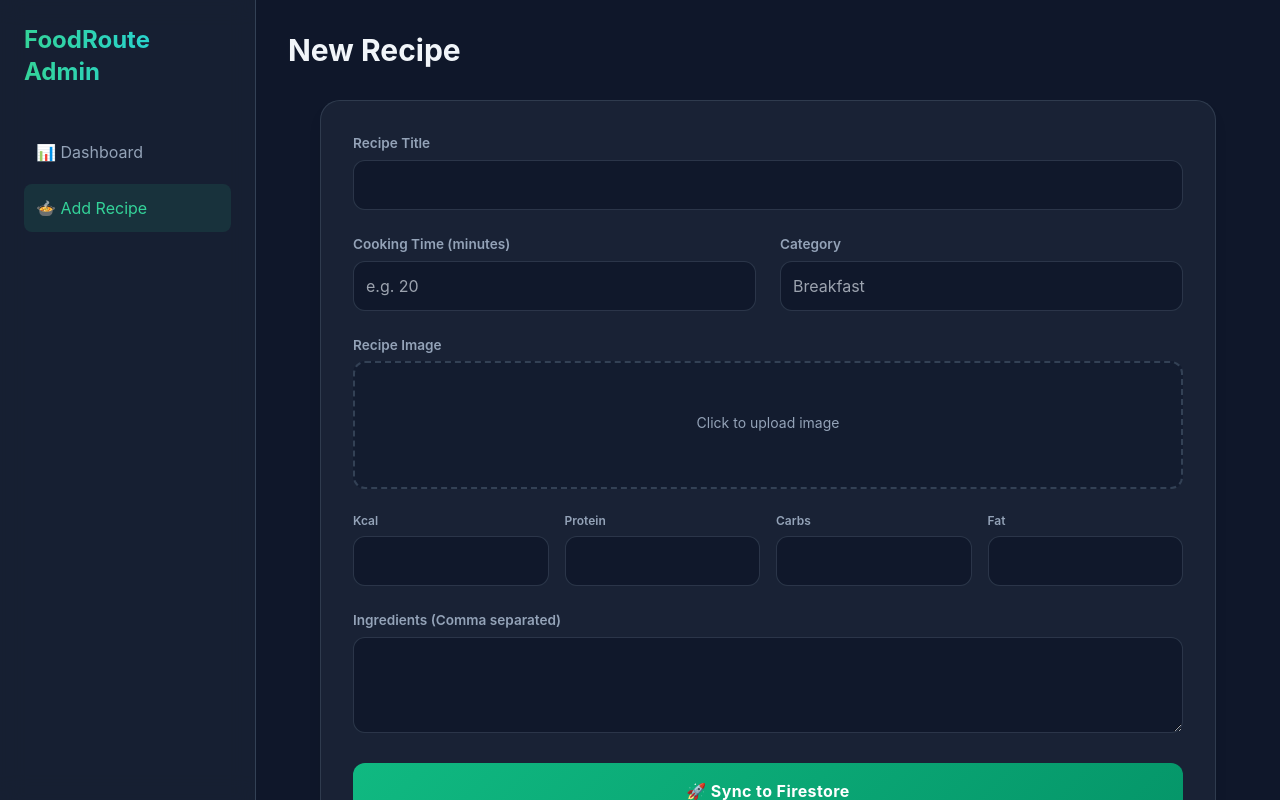
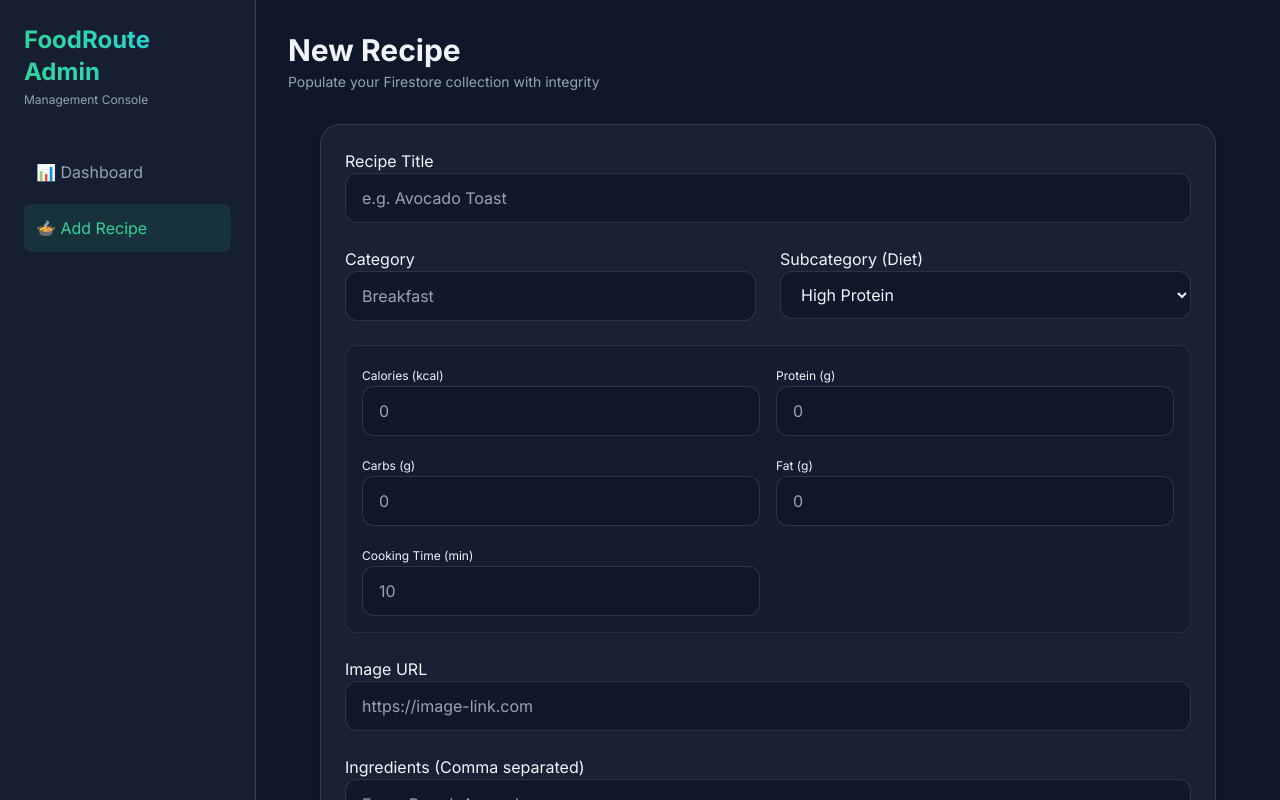
Before and after one commit to abdullahamir-dev/foodroute-admin-panel, a plain HTML site: page recipes.html in a window 1280 px wide. Drawn offline with nearby package versions, Linux system fonts and the light colour scheme.

Commit message:
changes made

```diff
--- a/css/style.css
+++ b/css/style.css
@@ -105,32 +105,3 @@ main > div {
 .animate-page {
     animation: fadeIn 0.6s ease-out forwards;
 }
-
-
-
-
-/* FoodRoute Master Theme */
-body { background-color: #0f172a; }
-.stat-card {
-    background: rgba(30, 41, 59, 0.7);
-    backdrop-filter: blur(10px);
-    border: 1px solid rgba(71, 85, 105, 0.5);
-    border-radius: 1.25rem;
-    padding: 2rem;
-}
-.label-style { display: block; color: #94a3b8; font-size: 0.85rem; font-weight: 600; margin-bottom: 0.4rem; }
-.input-style {
-    background: rgba(15, 23, 42, 0.8) !important;
-    border: 1px solid rgba(71, 85, 105, 0.5) !important;
-    color: white !important;
-    border-radius: 0.75rem;
-    padding: 0.75rem;
-}
-.btn-primary {
-    background: linear-gradient(135deg, #10b981 0%, #059669 100%);
-    color: white;
-    font-weight: 700;
-    border-radius: 0.75rem;
-    transition: all 0.3s;
-}
-.btn-primary:hover:not(:disabled) { transform: translateY(-2px); box-shadow: 0 10px 15px -3px rgba(16, 185, 129, 0.4); }
--- a/js/firestore.js
+++ b/js/firestore.js
@@ -1,6 +1,5 @@
 import { initializeApp } from "https://www.gstatic.com/firebasejs/10.7.1/firebase-app.js";
 import { getFirestore, collection, addDoc, serverTimestamp } from "https://www.gstatic.com/firebasejs/10.7.1/firebase-firestore.js";
-import { getStorage, ref, uploadBytes, getDownloadURL } from "https://www.gstatic.com/firebasejs/10.7.1/firebase-storage.js";
 
 const firebaseConfig = {
     apiKey: "AIzaSyBmBfjq_BmM4d7T-aJyzKmXG1AQ-wn4LIY",
@@ -13,54 +12,40 @@ const firebaseConfig = {
 
 const app = initializeApp(firebaseConfig);
 const db = getFirestore(app);
-const storage = getStorage(app);
-
-// File Status Update
-document.getElementById('image_file').addEventListener('change', (e) => {
-    const fileName = e.target.files[0]?.name;
-    if (fileName) document.getElementById('file-status').innerText = `Selected: ${fileName}`;
-});
 
 document.getElementById('recipeForm').addEventListener('submit', async (e) => {
     e.preventDefault();
     const btn = document.getElementById('submitBtn');
-    const imageFile = document.getElementById('image_file').files[0];
-
     btn.disabled = true;
-    btn.innerText = "Uploading Image...";
+    btn.innerText = "⏳ Syncing...";
 
     try {
-        let finalImageUrl = "";
+        // Converting String to List<String> for Ingredients
+        const ingredientsStr = document.getElementById('ingredients').value;
+        const ingredientsArray = ingredientsStr ? ingredientsStr.split(',').map(i => i.trim()) : [];
 
-        // Step 1: Upload to Firebase Storage
-        if (imageFile) {
-            const storageRef = ref(storage, `recipe_images/${Date.now()}_${imageFile.name}`);
-            const snapshot = await uploadBytes(storageRef, imageFile);
-            finalImageUrl = await getDownloadURL(snapshot.ref);
-        }
-
-        btn.innerText = "Syncing Firestore...";
-
-        // Step 2: Save Document
-        await addDoc(collection(db, "recipes"), {
+        const recipeData = {
             title: document.getElementById('title').value,
-            cooking_time: parseInt(document.getElementById('cooking_time').value) || 0,
             category: document.getElementById('category').value,
+            subcategory: document.getElementById('subcategory').value,
             calories: parseInt(document.getElementById('calories').value) || 0,
             protein: parseInt(document.getElementById('protein').value) || 0,
             carbs: parseInt(document.getElementById('carbs').value) || 0,
             fat: parseInt(document.getElementById('fat').value) || 0,
-            image_url: finalImageUrl, // Dynamic link saved here
-            ingredients: document.getElementById('ingredients').value.split(',').map(i => i.trim()),
+            cooking_time: parseInt(document.getElementById('cooking_time')) || 0,
+            image_url: document.getElementById('image_url').value,
+            ingredients: ingredientsArray,
+            steps: [], // Default empty list
             created_at: serverTimestamp()
-        });
+        };
 
-        alert("Success! Recipe uploaded and image synced.");
+        await addDoc(collection(db, "recipes"), recipeData);
+
+        alert("Success! Recipe is now live on FoodRoute App.");
         e.target.reset();
-        document.getElementById('file-status').innerText = "Click to upload image";
     } catch (err) {
         console.error(err);
-        alert("Upload failed. Check Firebase Storage rules.");
+        alert("Error: Data integrity check failed.");
     } finally {
         btn.disabled = false;
         btn.innerText = "🚀 Sync to Firestore";
--- a/recipes.html
+++ b/recipes.html
@@ -2,71 +2,99 @@
 <html lang="en">
 <head>
     <meta charset="UTF-8">
+    <meta name="viewport" content="width=device-width, initial-scale=1.0">
     <title>FoodRoute | Add Recipe</title>
     <script src="https://cdn.tailwindcss.com"></script>
     <link rel="stylesheet" href="css/style.css">
+    <link href="https://fonts.googleapis.com/css2?family=Inter:wght@400;600;700&display=swap" rel="stylesheet">
 </head>
 <body class="bg-[#0f172a] text-slate-100 font-['Inter']">
+
     <div class="flex h-screen overflow-hidden">
         <aside class="w-64 bg-slate-800/50 backdrop-blur-md border-r border-slate-700 p-6 flex flex-col">
-            <div class="mb-10"><h1 class="text-2xl font-bold bg-gradient-to-r from-emerald-400 to-cyan-400 bg-clip-text text-transparent">FoodRoute Admin</h1></div>
+            <div class="mb-10">
+                <h1 class="text-2xl font-bold bg-gradient-to-r from-emerald-400 to-cyan-400 bg-clip-text text-transparent">FoodRoute Admin</h1>
+                <p class="text-xs text-slate-400 mt-1">Management Console</p>
+            </div>
             <nav class="flex-1">
                 <ul class="space-y-2">
-                    <li><a href="index.html" class="flex items-center p-3 text-slate-400 hover:bg-slate-700/50 rounded-lg">📊 Dashboard</a></li>
+                    <li><a href="index.html" class="flex items-center p-3 text-slate-400 hover:bg-slate-700/50 rounded-lg transition">📊 Dashboard</a></li>
                     <li><a href="recipes.html" class="flex items-center p-3 text-emerald-400 bg-emerald-400/10 rounded-lg">🍲 Add Recipe</a></li>
                 </ul>
             </nav>
         </aside>
 
         <main class="flex-1 overflow-y-auto p-8 animate-page">
-            <header class="mb-8"><h2 class="text-3xl font-bold">New Recipe</h2></header>
+            <header class="flex justify-between items-center mb-8">
+                <div>
+                    <h2 class="text-3xl font-bold">New Recipe</h2>
+                    <p class="text-slate-400 text-sm mt-1">Populate your Firestore collection with integrity</p>
+                </div>
+            </header>
 
             <div class="stat-card max-w-4xl mx-auto">
                 <form id="recipeForm" class="space-y-6">
                     <div class="grid grid-cols-1 md:grid-cols-2 gap-6">
                         <div class="md:col-span-2">
                             <label class="label-style">Recipe Title</label>
-                            <input type="text" id="title" class="input-style w-full" required>
-                        </div>
-
-                        <div>
-                            <label class="label-style">Cooking Time (minutes)</label>
-                            <input type="number" id="cooking_time" class="input-style w-full" placeholder="e.g. 20" required>
+                            <input type="text" id="title" class="input-style w-full" placeholder="e.g. Avocado Toast" required>
                         </div>
                         <div>
                             <label class="label-style">Category</label>
                             <input type="text" id="category" class="input-style w-full" placeholder="Breakfast">
                         </div>
+                        <div>
+                            <label class="label-style">Subcategory (Diet)</label>
+                            <select id="subcategory" class="input-style w-full">
+                                <option value="High Protein">High Protein</option>
+                                <option value="Keto">Keto</option>
+                                <option value="Vegan">Vegan</option>
+                            </select>
+                        </div>
 
-                        <div class="md:col-span-2">
-                            <label class="label-style">Recipe Image</label>
-                            <div class="flex items-center justify-center w-full">
-                                <label class="flex flex-col items-center justify-center w-full h-32 border-2 border-dashed border-slate-700 rounded-xl cursor-pointer bg-slate-900/50 hover:bg-slate-800 transition">
-                                    <div class="flex flex-col items-center justify-center pt-5 pb-6">
-                                        <p class="text-sm text-slate-400" id="file-status">Click to upload image</p>
-                                    </div>
-                                    <input type="file" id="image_file" class="hidden" accept="image/*" required />
-                                </label>
+                        <div class="grid grid-cols-2 gap-4 md:col-span-2 bg-slate-900/40 p-4 rounded-xl border border-slate-700/50">
+                            <div>
+                                <label class="label-style text-xs">Calories (kcal)</label>
+                                <input type="number" id="calories" class="input-style w-full" placeholder="0">
+                            </div>
+                            <div>
+                                <label class="label-style text-xs">Protein (g)</label>
+                                <input type="number" id="protein" class="input-style w-full" placeholder="0">
+                            </div>
+                            <div>
+                                <label class="label-style text-xs">Carbs (g)</label>
+                                <input type="number" id="carbs" class="input-style w-full" placeholder="0">
+                            </div>
+                            <div>
+                                <label class="label-style text-xs">Fat (g)</label>
+                                <input type="number" id="fat" class="input-style w-full" placeholder="0">
+                            </div>
+                            <div>
+                                <label class="label-style text-xs">Cooking Time (min)</label>
+                                <input type="number" id="cooking_time" class="input-style w-full" placeholder="10">
                             </div>
                         </div>
 
-                        <div class="grid grid-cols-4 gap-4 md:col-span-2">
-                            <div><label class="label-style text-xs">Kcal</label><input type="number" id="calories" class="input-style w-full"></div>
-                            <div><label class="label-style text-xs">Protein</label><input type="number" id="protein" class="input-style w-full"></div>
-                            <div><label class="label-style text-xs">Carbs</label><input type="number" id="carbs" class="input-style w-full"></div>
-                            <div><label class="label-style text-xs">Fat</label><input type="number" id="fat" class="input-style w-full"></div>
+                        <div class="md:col-span-2">
+                            <label class="label-style">Image URL</label>
+                            <input type="text" id="image_url" class="input-style w-full" placeholder="https://image-link.com">
                         </div>
-
                         <div class="md:col-span-2">
                             <label class="label-style">Ingredients (Comma separated)</label>
-                            <textarea id="ingredients" class="input-style w-full h-24"></textarea>
+                            <textarea id="ingredients" class="input-style w-full h-24" placeholder="Eggs, Bread, Avocado..."></textarea>
                         </div>
                     </div>
-                    <button type="submit" id="submitBtn" class="btn-primary w-full py-4">🚀 Sync to Firestore</button>
+
+                    <div class="pt-4">
+                        <button type="submit" id="submitBtn" class="btn-primary w-full py-4 text-lg">
+                            🚀 Sync to Firestore
+                        </button>
+                    </div>
                 </form>
             </div>
         </main>
     </div>
+
     <script type="module" src="js/firestore.js"></script>
 </body>
 </html>
```
Also changed, not shown: index.html (line endings or trailing spaces).
